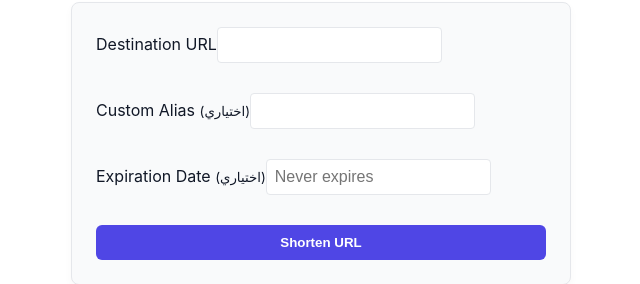
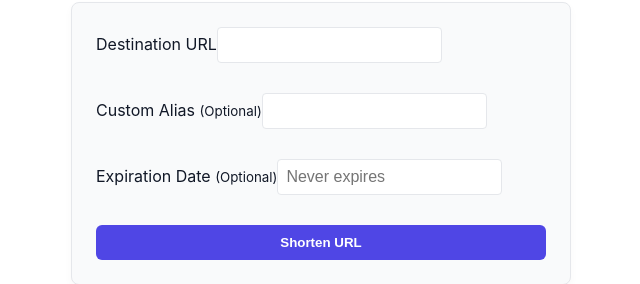
Before and after one commit to maryam24-7/hyperlink, a Next.js app: page / in a window 1280 px wide. Shown: the part 166-450 px from the top of the page, without its empty margins (319-959 px from the left). Built offline with nearby package versions, Linux system fonts and the light colour scheme.

Commit message:
Update LinkForm.tsx

```diff
--- a/src/components/LinkManagement/LinkForm.tsx
+++ b/src/components/LinkManagement/LinkForm.tsx
@@ -48,11 +48,11 @@ export default function LinkForm() {
         <input type="url" value={url} onChange={e => setUrl(e.target.value)} required />
       </div>
       <div className="form-group">
-        <label>Custom Alias <small>(اختياري)</small></label>
+        <label>Custom Alias <small>(Optional)</small></label>
         <input type="text" value={customAlias} onChange={e => setCustomAlias(e.target.value)} />
       </div>
       <div className="form-group">
-        <label>Expiration Date <small>(اختياري)</small></label>
+        <label>Expiration Date <small>(Optional)</small></label>
         <DatePicker selected={expiresAt} onChange={date => setExpiresAt(date)} minDate={new Date()} placeholderText="Never expires" className="date-picker" />
       </div>
       <button type="submit" disabled={isLoading} style={{ width: "100%" }}>
```
